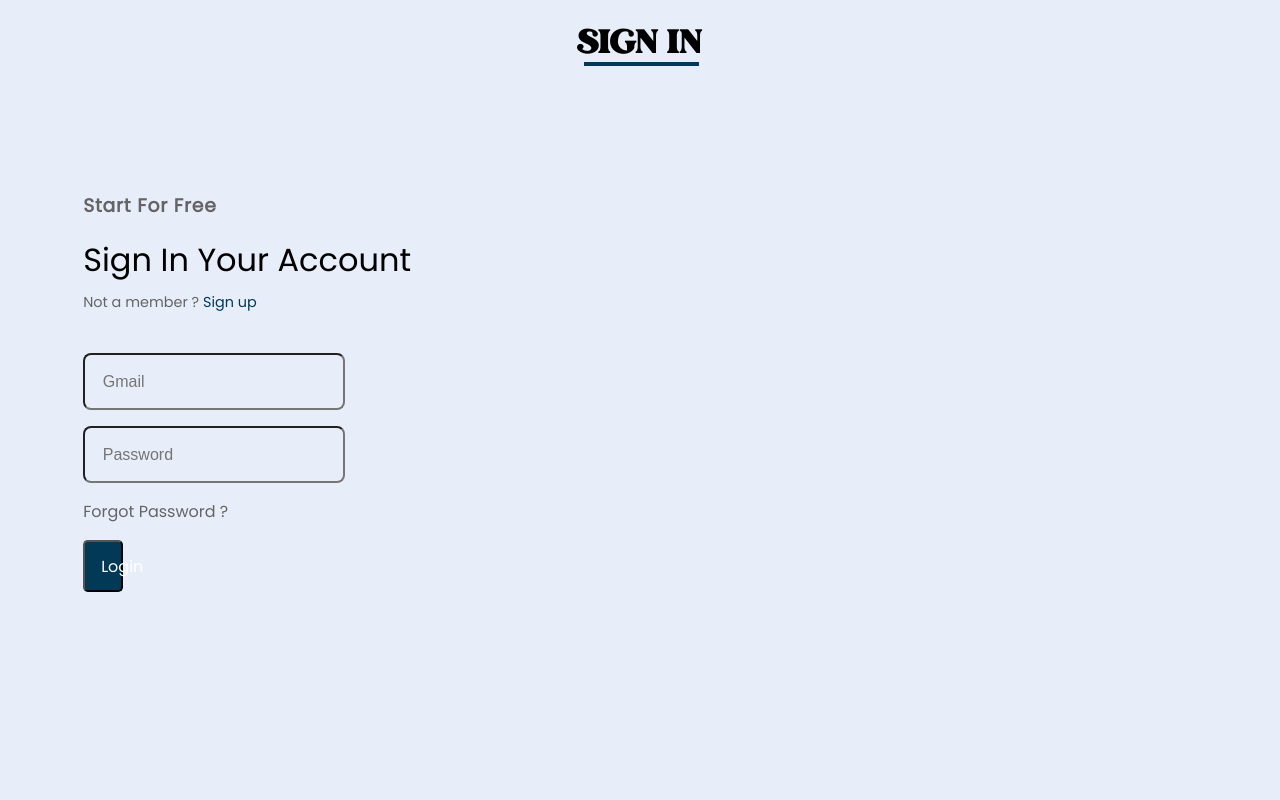
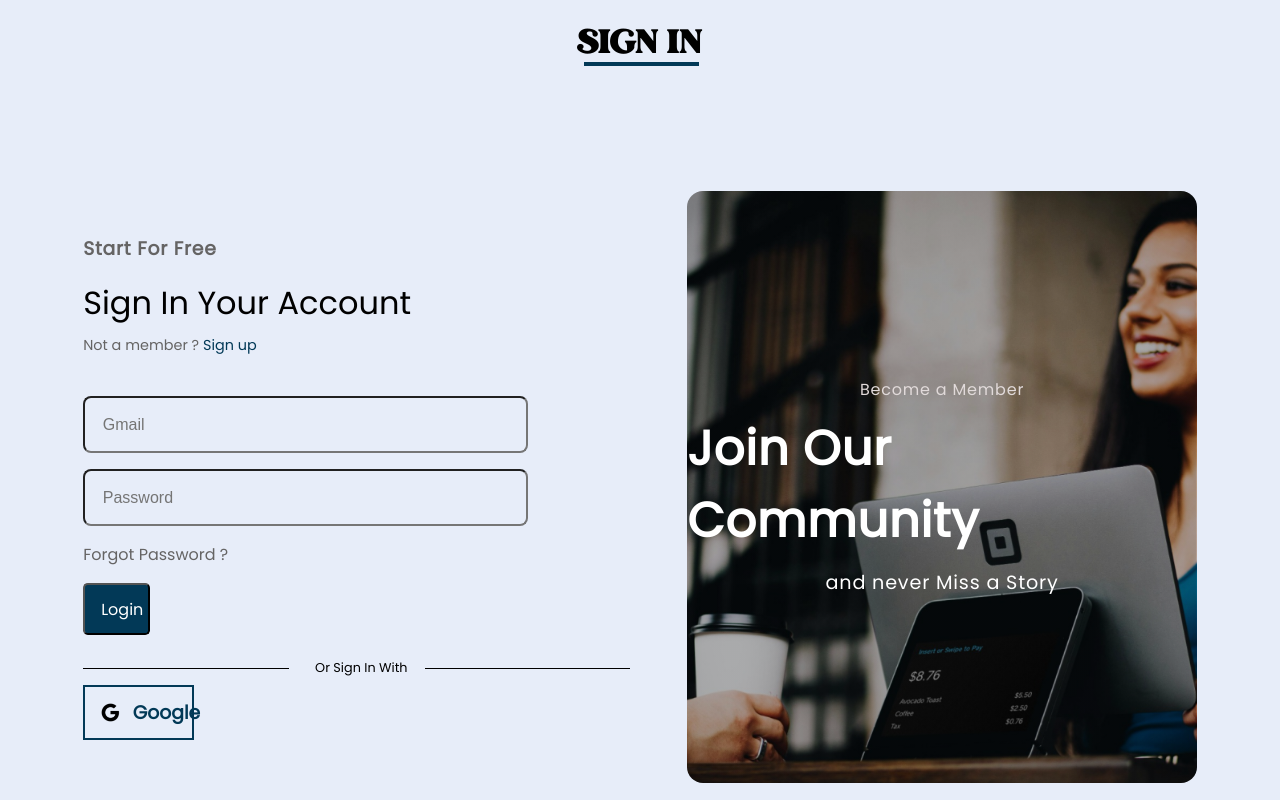
Before and after one commit to BikoMaster6589/Personal_Blog_Site, a Node server app: page /signin in a window 1280 px wide. Run offline with Node 20, Linux system fonts and the light colour scheme; some libraries are stand-ins or nearby versions.

Commit message:
Many changes

```diff
--- a/index.js
+++ b/index.js
@@ -274,7 +274,7 @@ app.get(
 );
 
 app.get(
-  "/auth/google",
+  "/auth/google/secrets",
   passport.authenticate("google", {
     successRedirect: "/",
     failureRedirect: "/signin",
@@ -542,7 +542,7 @@ passport.use(
     {
       clientID: process.env.GOOGLE_CLIENT_ID,
       clientSecret: process.env.GOOGLE_CLIENT_SECRET,
-      callbackURL: "https://personal-blog-site-13z.onrender.com/auth/google",
+      callbackURL: "https://personal-blog-site-13z.onrender.com/auth/google/secrets",
  // Use HTTP for local development
       userProfileURL: "https://www.googleapis.com/oauth2/v3/userinfo",
     },
--- a/views/SigningUp.ejs
+++ b/views/SigningUp.ejs
@@ -35,7 +35,7 @@
 <!-- Improve   .... -->
 
 
-<!--
+
  <h3 id="ui">Or Sign Up With</h3>
  <a id="ub" href="/auth/google">
     <img id="goog" src="/images/google.png" alt="Google">
@@ -48,7 +48,7 @@
      <h1>Join Our Community</h1>
      <p>and never Miss a Story</p>
 
-    </div> -->
+    </div>
 
 
 </div>
--- a/views/signing.ejs
+++ b/views/signing.ejs
@@ -33,7 +33,7 @@
 
 
 
- <!-- <h3 id="ui">Or Sign In With</h3>
+ <h3 id="ui">Or Sign In With</h3>
  <a id="ub" href="/auth/google">
     <img id="goog" src="/images/google.png" alt="">
     <h3>Google</h3>
@@ -45,7 +45,7 @@
      <h1>Join Our Community</h1>
      <p>and never Miss a Story</p>
 
-    </div> -->
+    </div>
 </div>
 
 
```
